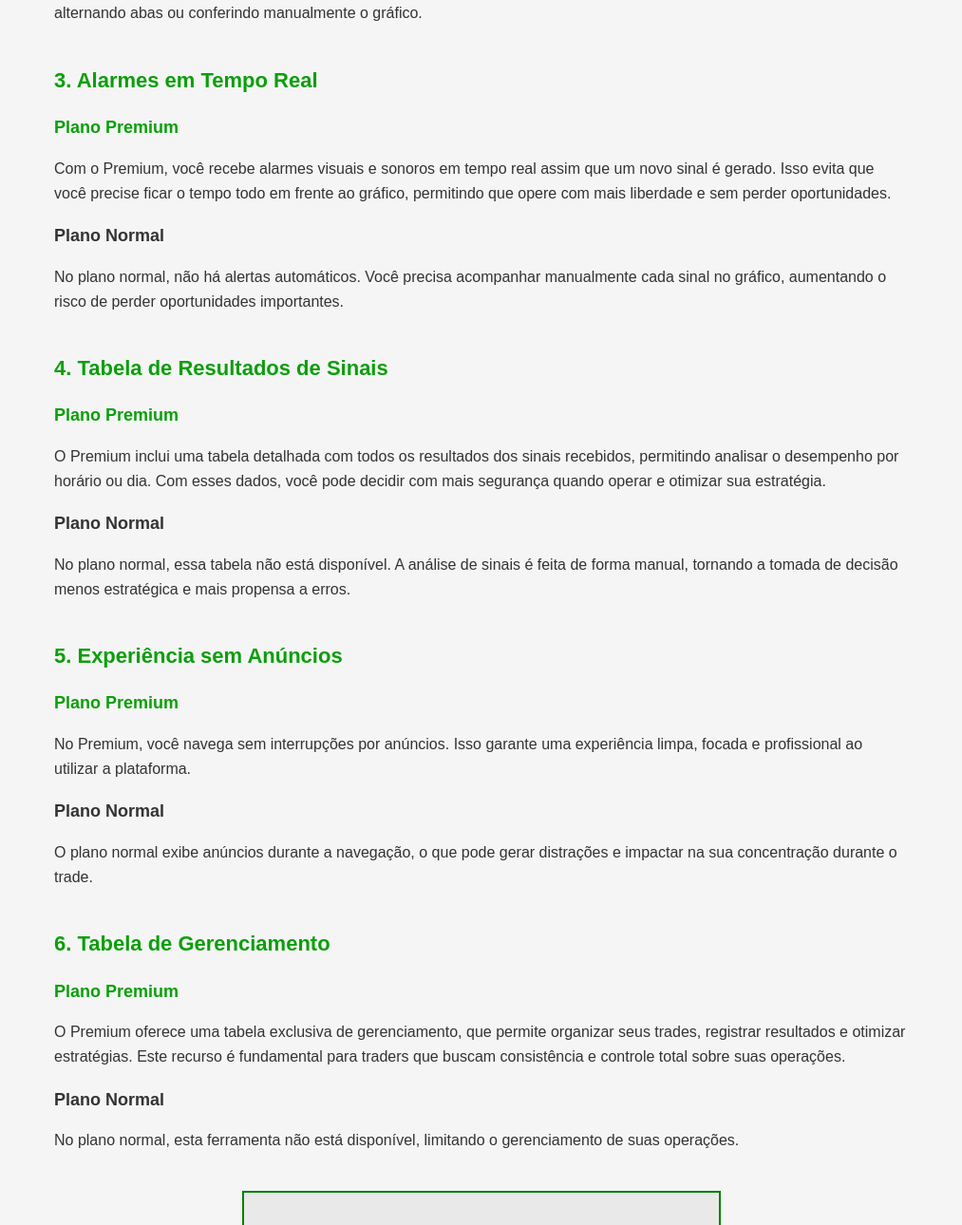
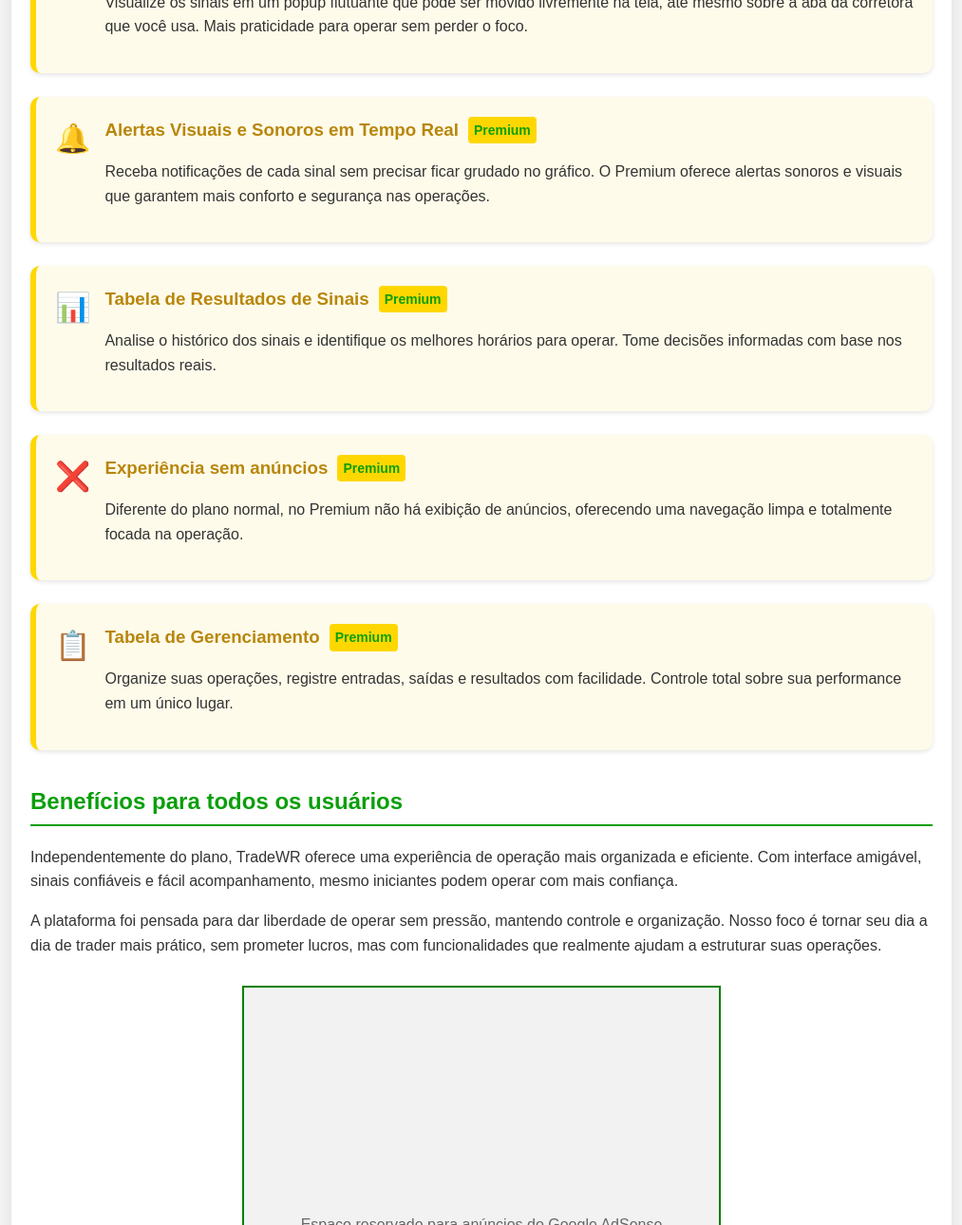
Before and after one commit to weverton790458597/ads-tradewr, a plain HTML site: page index.html in a window 1280 px wide. Shown: the part 708-1998 px from the top of the page at 95% size, without its empty margins (133-1146 px from the left). Drawn offline with Linux system fonts and the light colour scheme.

Commit message:
Update index.html

```diff
--- a/index.html
+++ b/index.html
@@ -3,7 +3,7 @@
 <head>
   <meta charset="UTF-8">
   <meta name="viewport" content="width=device-width, initial-scale=1.0">
-  <title>TradeWR - Diferenciais Premium</title>
+  <title>TradeWR - Plataforma de Sinais de Trade</title>
   <style>
     body {
       font-family: Arial, sans-serif;
@@ -16,37 +16,68 @@
     header {
       background-color: #0a9f0a;
       color: white;
-      padding: 20px;
+      padding: 25px;
       text-align: center;
       font-size: 28px;
       font-weight: bold;
+      text-shadow: 1px 1px 2px #000;
     }
     main {
       padding: 40px 20px;
-      max-width: 900px;
+      max-width: 950px;
       margin: 0 auto;
-    }
-    section {
-      margin-bottom: 40px;
+      background-color: white;
+      box-shadow: 0 0 20px rgba(0,0,0,0.1);
+      border-radius: 12px;
     }
     h2 {
       color: #0a9f0a;
-      font-size: 22px;
-      margin-bottom: 12px;
+      margin-top: 35px;
+      border-bottom: 2px solid #0a9f0a;
+      padding-bottom: 5px;
     }
-    h3 {
-      color: #333;
-      font-size: 18px;
-      margin-bottom: 8px;
+    .diferencial {
+      display: flex;
+      align-items: flex-start;
+      margin-bottom: 25px;
+      padding: 20px;
+      border-radius: 10px;
+      background-color: #fffbea;
+      border-left: 6px solid gold;
+      box-shadow: 0 2px 5px rgba(0,0,0,0.1);
+      transition: transform 0.2s;
     }
-    p {
-      margin-bottom: 12px;
+    .diferencial:hover {
+      transform: scale(1.02);
+    }
+    .icon {
+      font-size: 30px;
+      margin-right: 15px;
+      flex-shrink: 0;
+    }
+    .diferencial-content {
+      flex: 1;
+    }
+    .diferencial-content h3 {
+      margin: 0 0 10px 0;
+      color: #b8860b;
+      display: flex;
+      align-items: center;
+    }
+    .premium-label {
+      font-weight: bold;
+      color: #0a9f0a;
+      font-size: 14px;
+      padding: 3px 6px;
+      border-radius: 4px;
+      background-color: gold;
+      margin-left: 10px;
     }
     .ad-box {
       width: 100%;
       max-width: 500px;
       height: 500px;
-      margin: 40px auto;
+      margin: 30px auto;
       border: 2px solid green;
       background-color: rgba(0,0,0,0.05);
       display: flex;
@@ -61,70 +92,97 @@
       margin-top: 60px;
       font-size: 14px;
       color: #888;
-      padding-bottom: 20px;
-    }
-    .premium {
-      font-weight: bold;
-      color: #0a9f0a;
     }
   </style>
 </head>
 <body>
 
-<header>TradeWR - Diferenciais do Plano Premium</header>
+<header>TradeWR - Plataforma de Sinais de Trade</header>
 
 <main>
-  <section>
-    <h2>1. Carregamento de Velas</h2>
-    <h3>Plano Normal</h3>
-    <p>O plano normal exige que você espere o carregamento das 120 velas de 1 minuto, o que pode levar até 2 horas antes de iniciar suas operações. Esse tempo de espera pode impactar a rapidez das suas decisões e a eficiência do seu trade.</p>
-    <h3 class="premium">Plano Premium</h3>
-    <p>No plano Premium, o carregamento das 120 velas é instantâneo. Isso significa que você pode começar a operar imediatamente, sem perder tempo esperando dados acumularem. Ideal para quem deseja rapidez e eficiência.</p>
-  </section>
 
-  <section>
-    <h2>2. Pop-up Flutuante de Sinais</h2>
-    <h3 class="premium">Plano Premium</h3>
-    <p>O Premium conta com um pop-up flutuante que exibe os sinais de forma dinâmica. Você pode mover este pop-up para qualquer lugar da tela, inclusive sobre a aba da corretora, facilitando a visualização e permitindo que você acompanhe os sinais sem perder o foco.</p>
-    <h3>Plano Normal</h3>
-    <p>No plano normal, esse recurso não está disponível. Os sinais não possuem interface flutuante, o que exige que você fique alternando abas ou conferindo manualmente o gráfico.</p>
-  </section>
+  <h2>Liberdade e praticidade para todos os traders</h2>
+  <p>
+    O TradeWR oferece ferramentas pensadas para melhorar sua experiência de operação, seja você iniciante ou experiente. Nossa plataforma garante acesso rápido aos sinais, organização eficiente e mais controle sobre suas operações.
+  </p>
+  <p>
+    Mesmo no plano normal, você já terá vantagens importantes, como sinais confiáveis e uma interface intuitiva que facilita acompanhar o mercado sem esforço.
+  </p>
 
-  <section>
-    <h2>3. Alarmes em Tempo Real</h2>
-    <h3 class="premium">Plano Premium</h3>
-    <p>Com o Premium, você recebe alarmes visuais e sonoros em tempo real assim que um novo sinal é gerado. Isso evita que você precise ficar o tempo todo em frente ao gráfico, permitindo que opere com mais liberdade e sem perder oportunidades.</p>
-    <h3>Plano Normal</h3>
-    <p>No plano normal, não há alertas automáticos. Você precisa acompanhar manualmente cada sinal no gráfico, aumentando o risco de perder oportunidades importantes.</p>
-  </section>
+  <h2>Diferenciais do Plano Premium</h2>
 
-  <section>
-    <h2>4. Tabela de Resultados de Sinais</h2>
-    <h3 class="premium">Plano Premium</h3>
-    <p>O Premium inclui uma tabela detalhada com todos os resultados dos sinais recebidos, permitindo analisar o desempenho por horário ou dia. Com esses dados, você pode decidir com mais segurança quando operar e otimizar sua estratégia.</p>
-    <h3>Plano Normal</h3>
-    <p>No plano normal, essa tabela não está disponível. A análise de sinais é feita de forma manual, tornando a tomada de decisão menos estratégica e mais propensa a erros.</p>
-  </section>
+  <div class="diferencial">
+    <div class="icon">⚡</div>
+    <div class="diferencial-content">
+      <h3>Carregamento Instantâneo das 120 Velas <span class="premium-label">Premium</span></h3>
+      <p>
+        Enquanto o plano normal exige esperar até 2 horas pelo carregamento das 120 velas de 1 minuto, o plano Premium permite acesso imediato, economizando tempo e permitindo decisões rápidas.
+      </p>
+    </div>
+  </div>
 
-  <section>
-    <h2>5. Experiência sem Anúncios</h2>
-    <h3 class="premium">Plano Premium</h3>
-    <p>No Premium, você navega sem interrupções por anúncios. Isso garante uma experiência limpa, focada e profissional ao utilizar a plataforma.</p>
-    <h3>Plano Normal</h3>
-    <p>O plano normal exibe anúncios durante a navegação, o que pode gerar distrações e impactar na sua concentração durante o trade.</p>
-  </section>
+  <div class="diferencial">
+    <div class="icon">🪟</div>
+    <div class="diferencial-content">
+      <h3>Popup Flutuante Personalizável <span class="premium-label">Premium</span></h3>
+      <p>
+        Visualize os sinais em um popup flutuante que pode ser movido livremente na tela, até mesmo sobre a aba da corretora que você usa. Mais praticidade para operar sem perder o foco.
+      </p>
+    </div>
+  </div>
 
-  <section>
-    <h2>6. Tabela de Gerenciamento</h2>
-    <h3 class="premium">Plano Premium</h3>
-    <p>O Premium oferece uma tabela exclusiva de gerenciamento, que permite organizar seus trades, registrar resultados e otimizar estratégias. Este recurso é fundamental para traders que buscam consistência e controle total sobre suas operações.</p>
-    <h3>Plano Normal</h3>
-    <p>No plano normal, esta ferramenta não está disponível, limitando o gerenciamento de suas operações.</p>
-  </section>
+  <div class="diferencial">
+    <div class="icon">🔔</div>
+    <div class="diferencial-content">
+      <h3>Alertas Visuais e Sonoros em Tempo Real <span class="premium-label">Premium</span></h3>
+      <p>
+        Receba notificações de cada sinal sem precisar ficar grudado no gráfico. O Premium oferece alertas sonoros e visuais que garantem mais conforto e segurança nas operações.
+      </p>
+    </div>
+  </div>
+
+  <div class="diferencial">
+    <div class="icon">📊</div>
+    <div class="diferencial-content">
+      <h3>Tabela de Resultados de Sinais <span class="premium-label">Premium</span></h3>
+      <p>
+        Analise o histórico dos sinais e identifique os melhores horários para operar. Tome decisões informadas com base nos resultados reais.
+      </p>
+    </div>
+  </div>
+
+  <div class="diferencial">
+    <div class="icon">❌</div>
+    <div class="diferencial-content">
+      <h3>Experiência sem anúncios <span class="premium-label">Premium</span></h3>
+      <p>
+        Diferente do plano normal, no Premium não há exibição de anúncios, oferecendo uma navegação limpa e totalmente focada na operação.
+      </p>
+    </div>
+  </div>
+
+  <div class="diferencial">
+    <div class="icon">📋</div>
+    <div class="diferencial-content">
+      <h3>Tabela de Gerenciamento <span class="premium-label">Premium</span></h3>
+      <p>
+        Organize suas operações, registre entradas, saídas e resultados com facilidade. Controle total sobre sua performance em um único lugar.
+      </p>
+    </div>
+  </div>
+
+  <h2>Benefícios para todos os usuários</h2>
+  <p>
+    Independentemente do plano, TradeWR oferece uma experiência de operação mais organizada e eficiente. Com interface amigável, sinais confiáveis e fácil acompanhamento, mesmo iniciantes podem operar com mais confiança.
+  </p>
+  <p>
+    A plataforma foi pensada para dar liberdade de operar sem pressão, mantendo controle e organização. Nosso foco é tornar seu dia a dia de trader mais prático, sem prometer lucros, mas com funcionalidades que realmente ajudam a estruturar suas operações.
+  </p>
 
   <div class="ad-box">
     Espaço reservado para anúncios do Google AdSense
   </div>
+
 </main>
 
 <footer>
```
